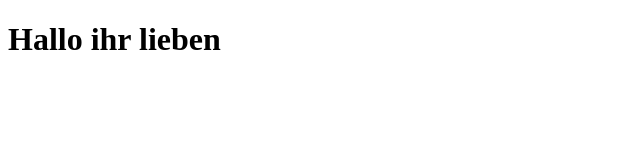
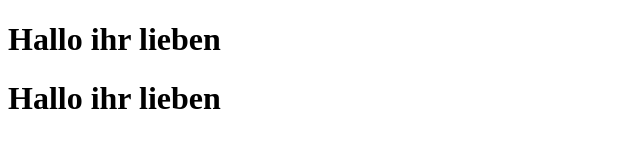
Before and after one commit to ttepasse/git_test_DO8, a plain HTML site: page index.html in a window 1280 px wide. Shown: the whole page, without its empty margins (0-640 px from the left). Drawn offline with Linux system fonts and the light colour scheme.

Commit message:
create second headline

```diff
--- a/index.html
+++ b/index.html
@@ -9,6 +9,7 @@
 
 <body>
     <h1>Hallo ihr lieben</h1>
+    <h1>Hallo ihr lieben</h1>
 </body>
 
 </html>
```
